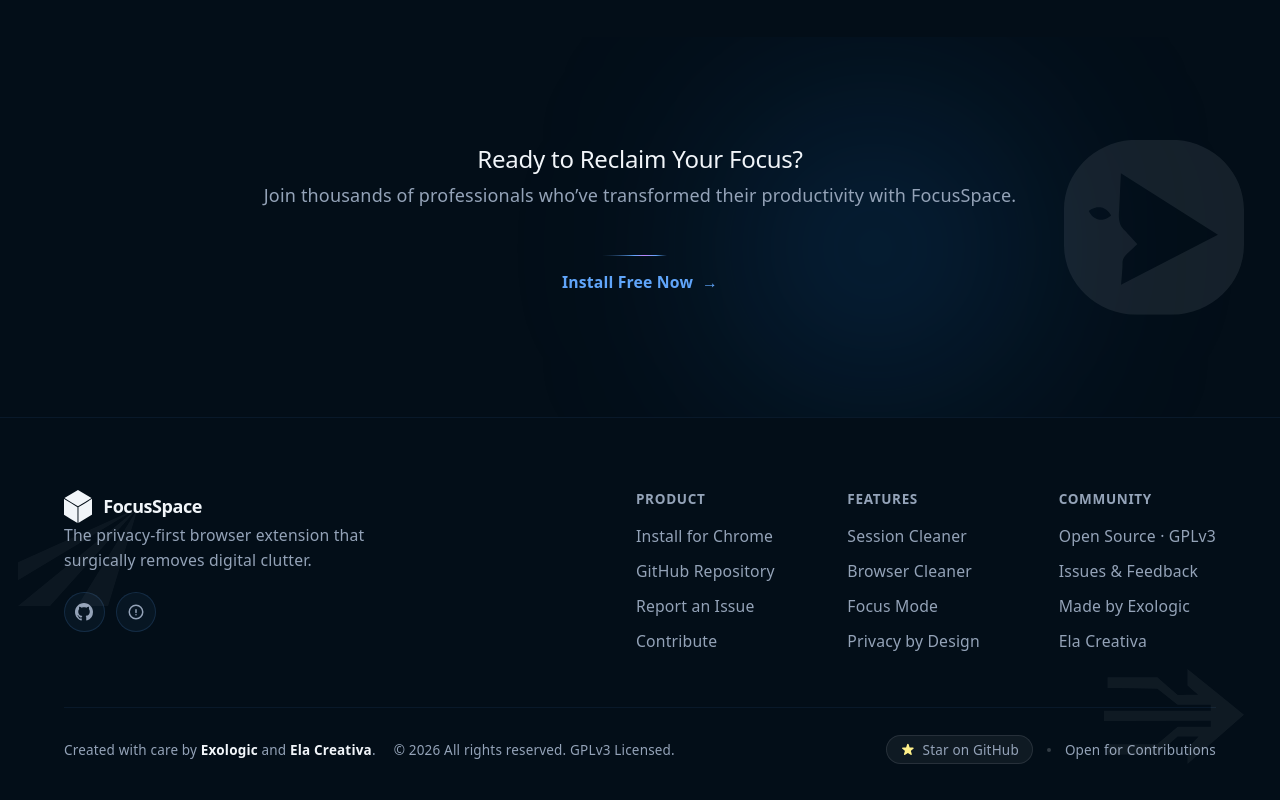
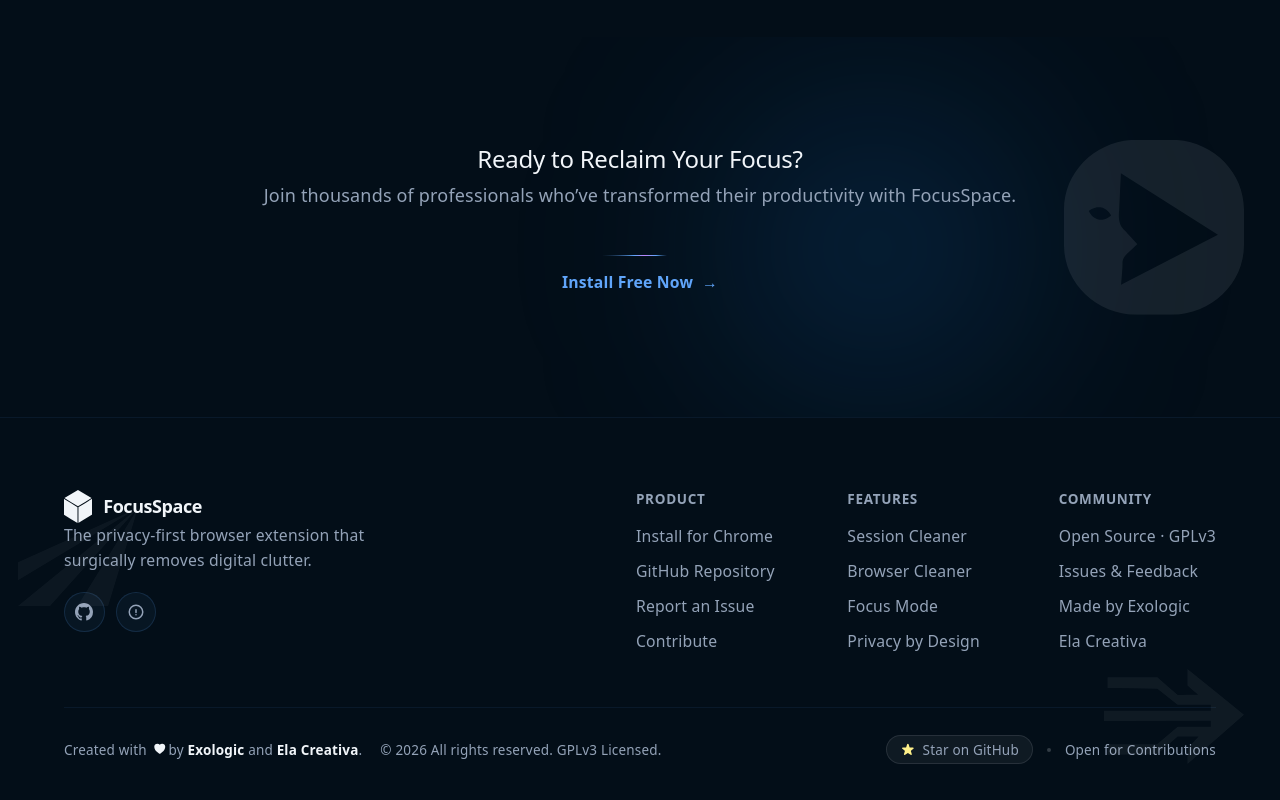
Before and after one commit to joseorono/focusspace-web, a React (Vite) app: page / in a window 1280 px wide. Shown: the part 3750-4550 px from the top of the page. Built offline with nearby package versions, Linux system fonts and the light colour scheme.

Commit message:
Update Footer.tsx
Co-Authored-By: José Miguel Oroño <joseomaker@gmail.com>

```diff
--- a/src/components/Footer.tsx
+++ b/src/components/Footer.tsx
@@ -1,4 +1,5 @@
 import { IconGitHub } from '@/components/icons'
+import { HiHeart } from 'react-icons/hi2'
 
 const GITHUB_URL = 'https://github.com/joseorono/focus-space'
 
@@ -137,7 +138,9 @@
         <div className="mt-12 flex flex-col items-center gap-4 border-t border-primary-light/8 pt-6 text-xs text-anti-flash-muted sm:flex-row sm:justify-between">
           <div className="flex flex-wrap items-center justify-center gap-x-4 gap-y-1 md:justify-start">
             <span>
-              Created with care by{' '}
+              Created with{' '}
+              <HiHeart className="mx-0.5 inline-block h-3 w-3 text-white align-[-1px]" aria-hidden="true" />
+              by{' '}
               <a
                 href="https://exologic.agency/"
                 target="_blank"
```
